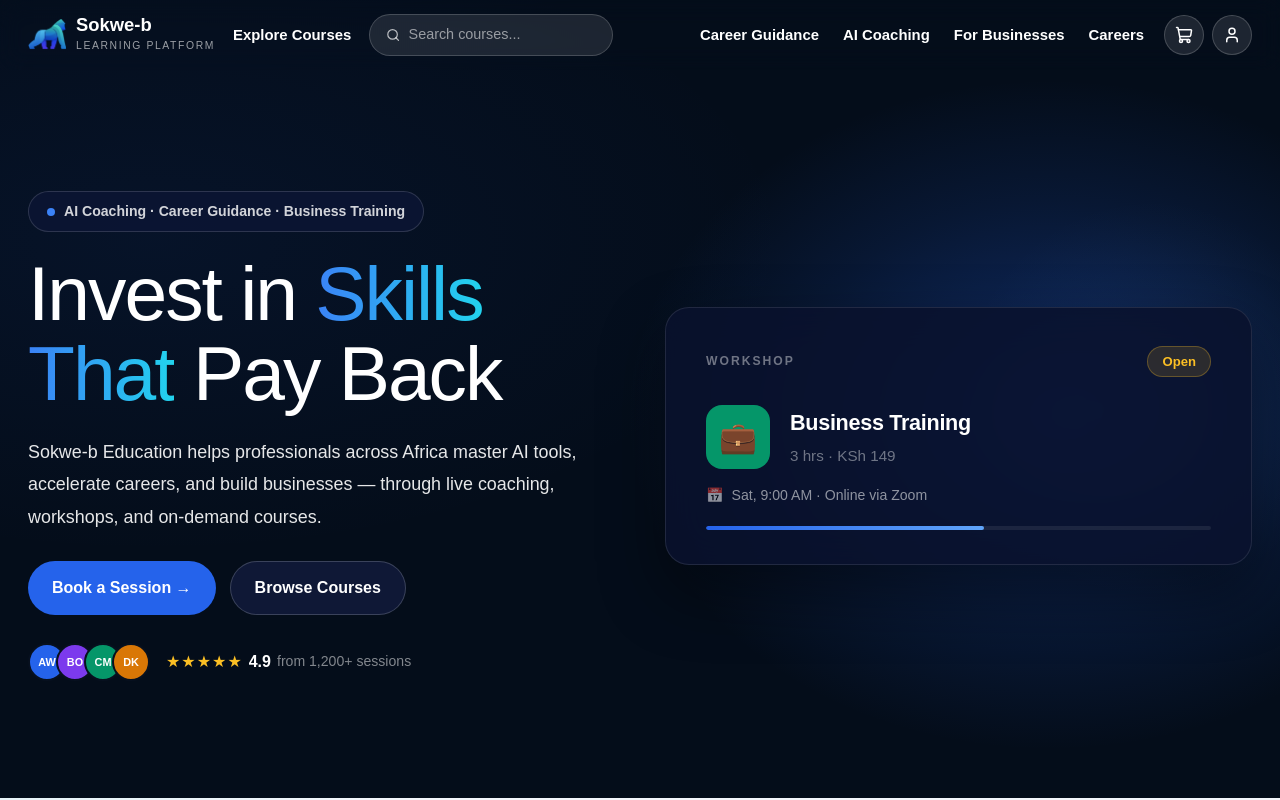
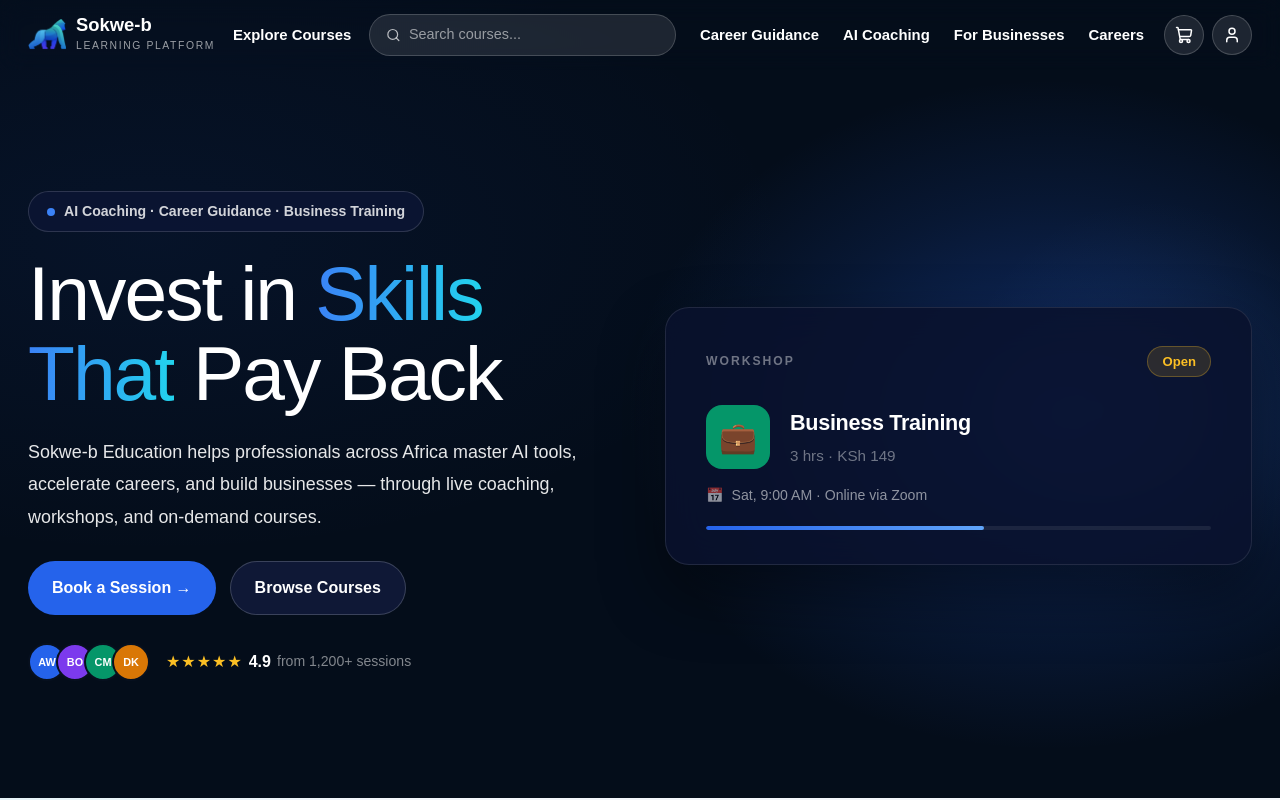
Before and after one commit to sokwe42/sokwe-b, a Next.js app: page / in a window 1280 px wide. Shown: the top 800 px of the page. Built offline with nearby package versions, Linux system fonts and the light colour scheme.

Commit message:
fixed search bar extend

```diff
--- a/components/navbar.css
+++ b/components/navbar.css
@@ -30,6 +30,7 @@
   display: flex;
   align-items: center;
   gap: 18px;
+  flex: 1;
 }
 
 .logo-wrap {
@@ -75,8 +76,8 @@
   display: flex;
   align-items: center;
   gap: 8px;
-  min-width: 210px;
-  max-width: 250px;
+  flex: 1;
+  min-width: 0;
   padding: 9px 16px;
   border-radius: 999px;
   background: rgba(255, 255, 255, 0.1);
```
